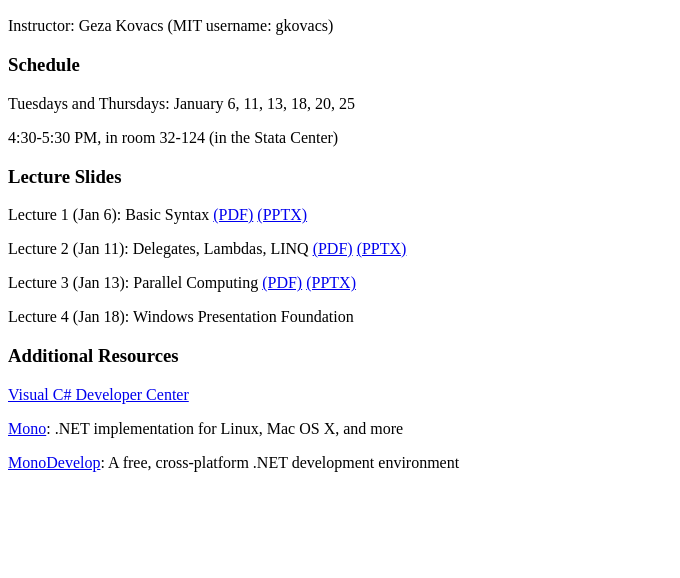
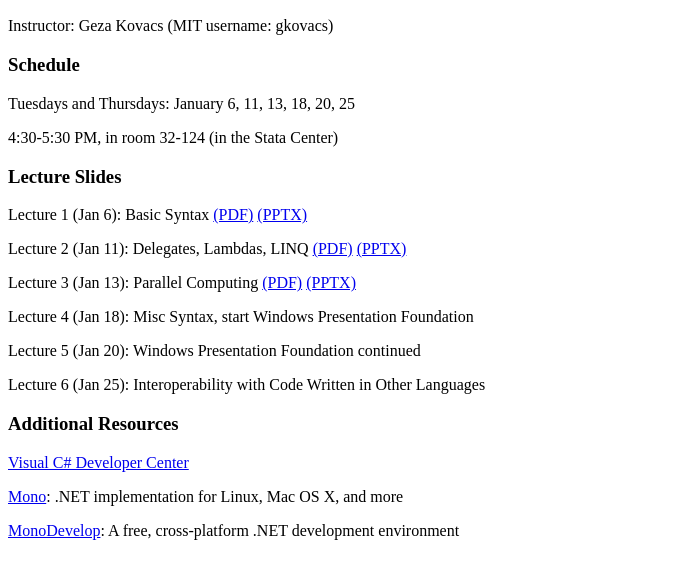
Before and after one commit to iap-csharp/iap-csharp.github.com, a plain HTML site: page index.html in a window 1280 px wide. Shown: the part 96-674 px from the top of the page, without its empty margins (0-680 px from the left). Drawn offline with Linux system fonts and the light colour scheme.

Commit message:
list remaining lecture topics

```diff
--- a/index.html
+++ b/index.html
@@ -10,7 +10,9 @@
 <p>Lecture 1 (Jan 6): Basic Syntax <a href="IAP-CSharp-Lecture-1.pdf">(PDF)</a> <a href="IAP-CSharp-Lecture-1.pptx">(PPTX)</a></p>
 <p>Lecture 2 (Jan 11): Delegates, Lambdas, LINQ <a href="IAP-CSharp-Lecture-2.pdf">(PDF)</a> <a href="IAP-CSharp-Lecture-2.pptx">(PPTX)</a></p></p>
 <p>Lecture 3 (Jan 13): Parallel Computing <a href="IAP-CSharp-Lecture-3.pdf">(PDF)</a> <a href="IAP-CSharp-Lecture-3.pptx">(PPTX)</a></p>
-<p>Lecture 4 (Jan 18): Windows Presentation Foundation</p>
+<p>Lecture 4 (Jan 18): Misc Syntax, start Windows Presentation Foundation</p>
+<p>Lecture 5 (Jan 20): Windows Presentation Foundation continued</p>
+<p>Lecture 6 (Jan 25): Interoperability with Code Written in Other Languages</p>
 <h3>Additional Resources</h3>
 <p><a href="http://msdn.microsoft.com/en-us/vcsharp">Visual C# Developer Center</a></p>
 <p><a href="http://www.mono-project.com">Mono</a>: .NET implementation for Linux, Mac OS X, and more</p>
```
Also changed, not shown: 2 other files.
